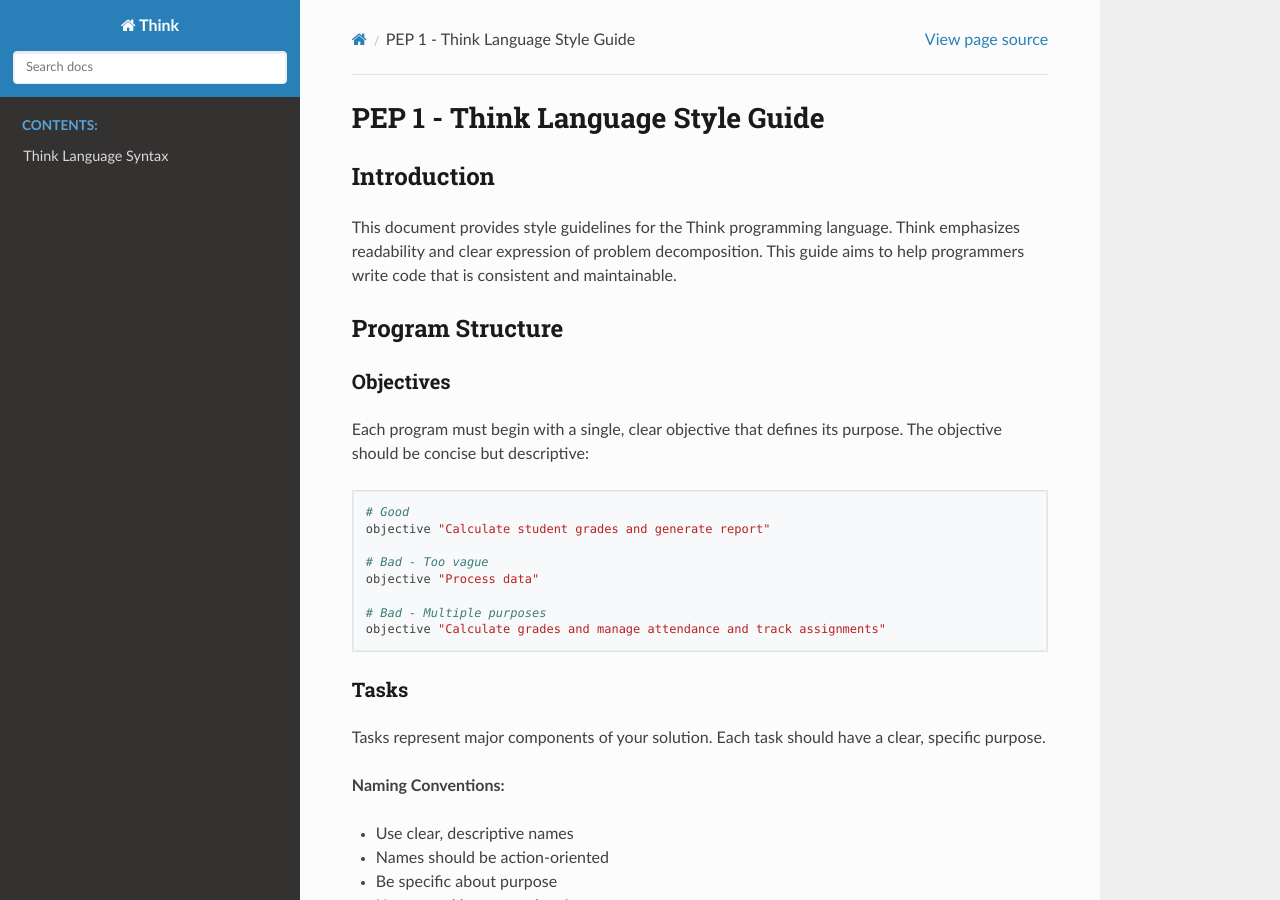
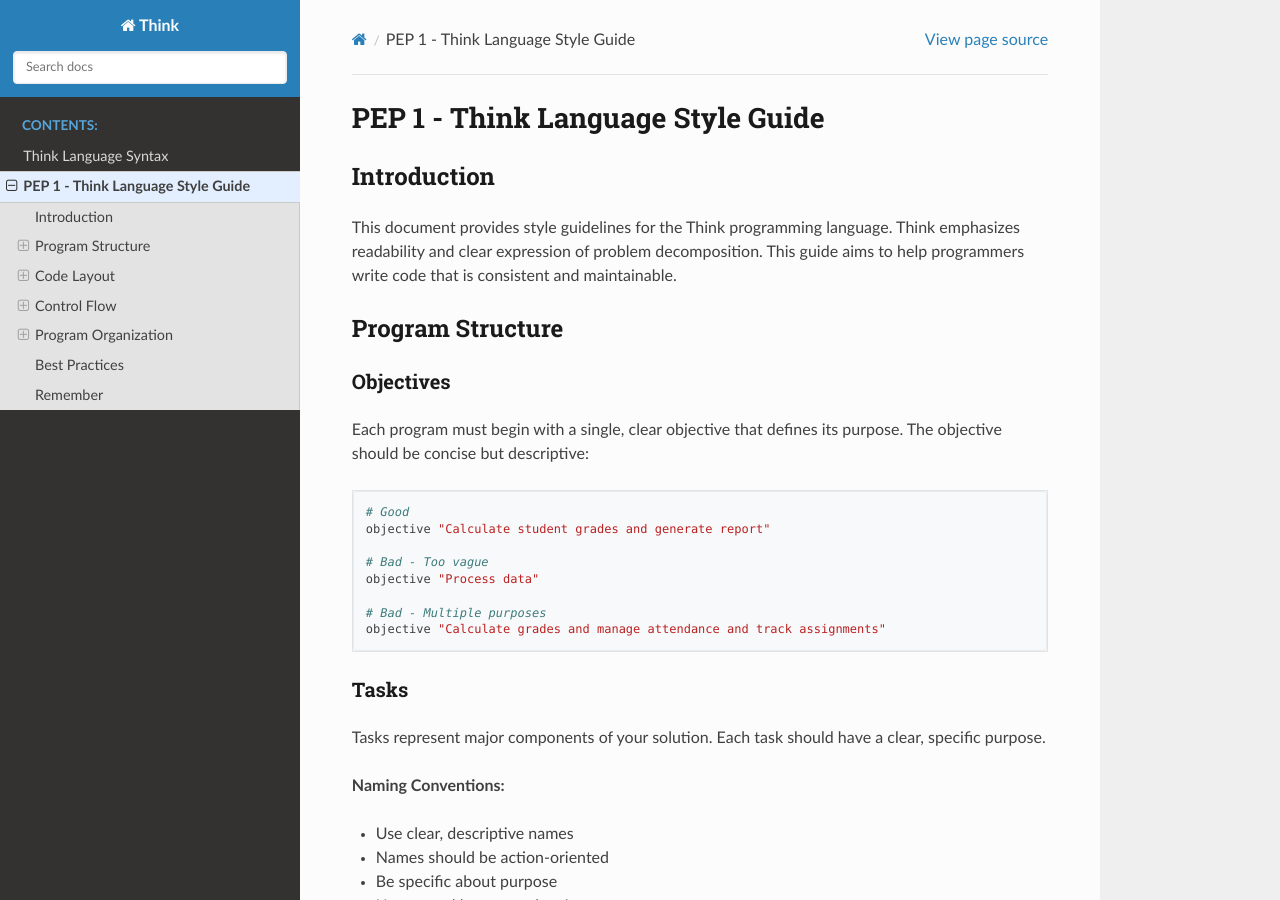
Before and after one commit to lwgray/think, a Sphinx documentation site: the page built from docs/style_guide.rst, in a window 1280 px wide and 900 px high. Built offline with Sphinx 7.4.7 and the Read the Docs theme 3.1.0, drawn with Linux system fonts in a browser that asks for light colours; pages that are not in the unit, such as notebooks, are missing from menus.

Commit message:
Fix rst errors

```diff
--- a/docs/index.rst
+++ b/docs/index.rst
@@ -163,6 +163,7 @@
    :caption: Contents:
 
    syntax_guide
-    style_guide
+   style_guide
 
 For more details about the language syntax, see :doc:`syntax_guide`.
+See the :ref:`style-guide` for coding conventions.
--- a/docs/style_guide.rst
+++ b/docs/style_guide.rst
@@ -276,6 +276,6 @@
     - Use meaningful names
 
 Remember
--------
+--------
 
 The primary goal of these guidelines is to make Think code more readable, maintainable, and understandable. When in doubt, choose clarity over convenience.
```
